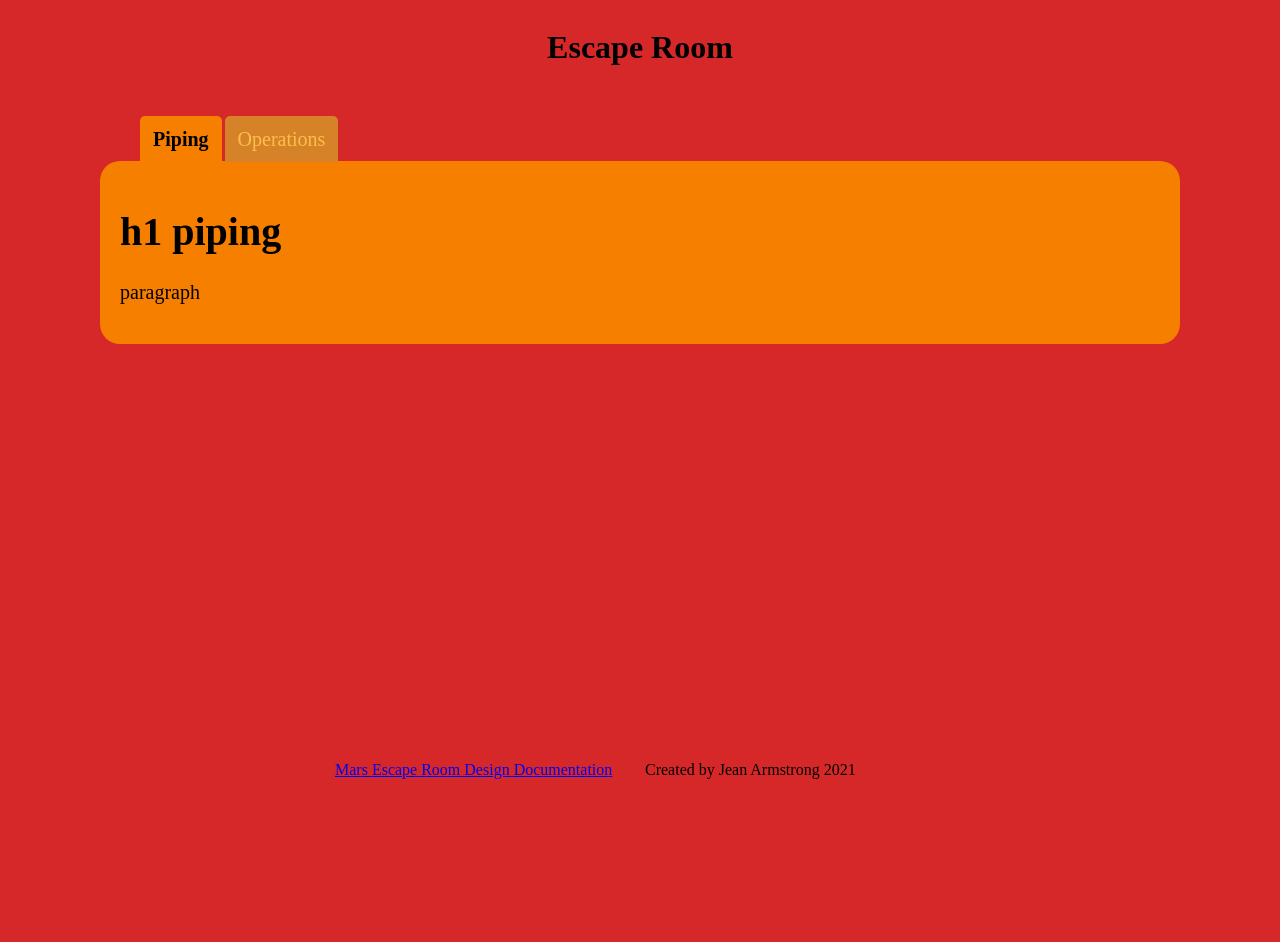
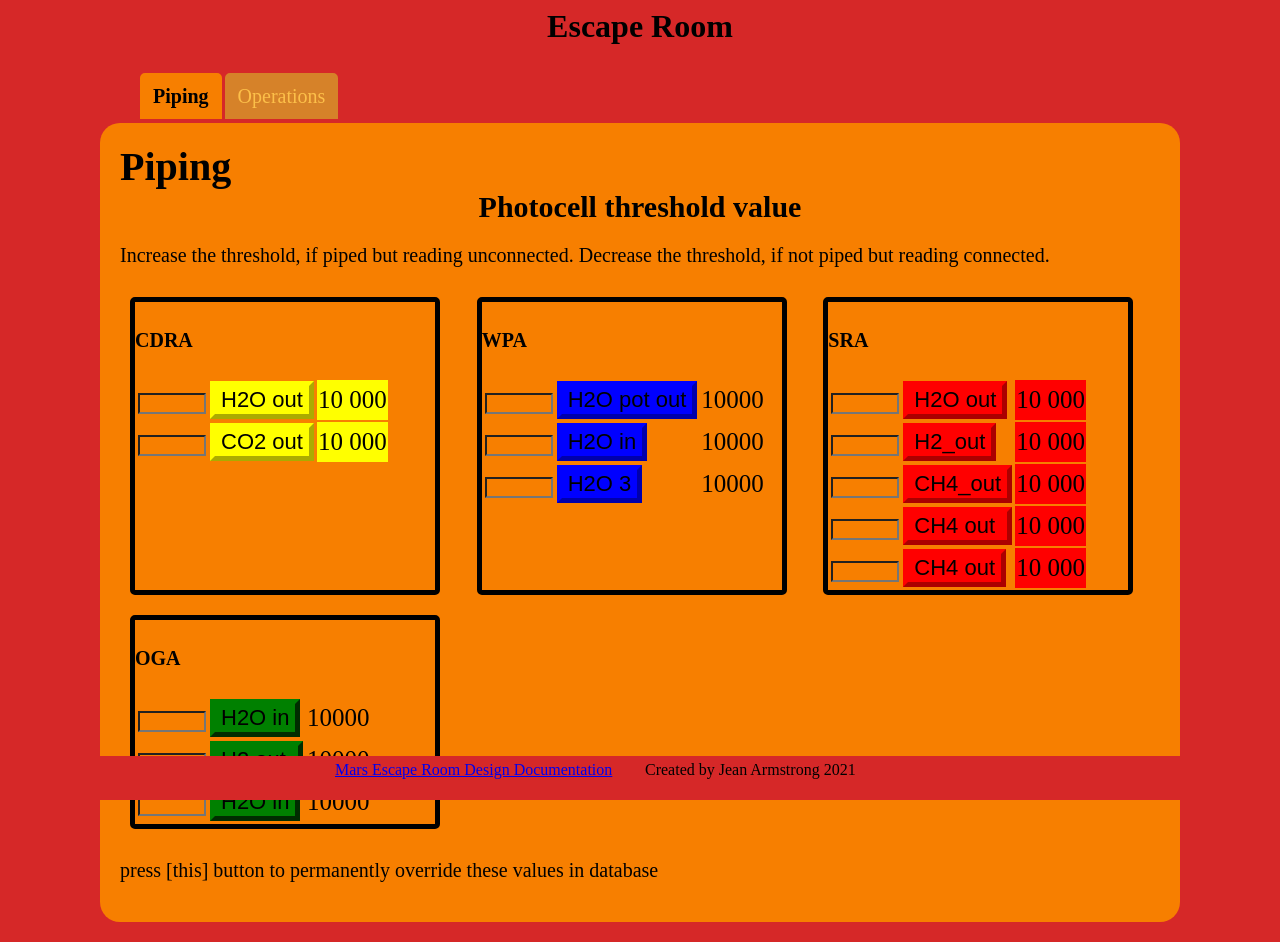
Before and after one commit to bjarmstr/MarsEscape, a Flask app: template Mars4/app/templates/piping.html in a window 1280 px wide. Before the commit the page ends 779 px from the top, so only its background shows below. Run offline with Flask 2, Linux system fonts and the light colour scheme; the template is opened without the code that fills it, so the values that code supplies are empty.

Commit message:
basic layout for piping

```diff
--- /dev/null
+++ b/Mars4/app/static/css/piping.css
@@ -0,0 +1,95 @@
+@charset "ISO-8859-1";
+
+
+
+
+
+
+main{
+	margin-top: 5px; /*keeps the tab correct distance from main --*/
+}
+
+/* Start with the margins set to zero to avoid margin-collapse confusion */
+h1, h2, h3, ul,li {
+    margin: 0;
+
+}
+
+
+h2 {
+	text-align: center;
+}
+
+td {
+	font-size:25px;
+}
+
+input[type=text] {
+	background: #F77F00;
+	width: 60px;  /*size of entry field*/
+
+}
+
+
+
+.wrapper {
+  display: grid;
+  grid-template-columns: repeat(auto-fit, minmax(300px,1fr));
+
+}
+
+.wrapper > * {
+
+  border: 5px solid black;
+  border-radius: 5px;
+  margin: 10px;
+  width: 300px;
+
+}
+
+.CDRA .button{
+	border-width:5px;
+    border-style:outset;
+    border-color: yellow;
+    font-size: 22px;
+    background: yellow;
+}
+
+.CDRA .threshold{
+	background:yellow;
+}
+
+.OGA .button{
+	border-width:5px;
+    border-style:outset;
+    font-size: 22px;
+    background: green;
+    border-color: green;
+}
+
+.OGA .threshold{
+	background:green;
+}
+.WPA .button{
+	border-width:5px;
+    border-style:outset;
+    font-size: 22px;
+    background: blue;
+    border-color: blue;
+}
+
+.WPA .threshold{
+	background: blue;
+}
+
+.SRA .button{
+	border-width:5px;
+    border-style:outset;
+    font-size: 22px;
+    background: red;
+    border-color: red;
+}
+
+.SRA .threshold{
+	background: red;
+}
--- a/Mars4/app/templates/piping.html
+++ b/Mars4/app/templates/piping.html
@@ -3,12 +3,117 @@
 {% extends "base.html" %}
 
 {% block more_css %}
-<link rel="stylesheet" href="/static/css/clock_on.css"
+<link rel="stylesheet" href="/static/css/piping.css">
 {% endblock %}
 
 {% block content %}
-    <h1>h1 piping</h1>
+    <h1>Piping</h1>
 
-    <div><p>paragraph</p></div>
 
+	<h2>Photocell threshold value</h2>
+	<p>Increase the threshold, if piped but reading unconnected.  Decrease the
+		threshold, if not piped but reading connected.</p>
+    {%if error%}
+		<p class="error"><strong>Error:</strong>{{error}}</p>
+	{% endif %}
+
+	    <form class= "piping" action="#" method="post">
+ <div class="wrapper">
+
+	  <!-- ------ CDRA -->
+	    <div class="CDRA">
+	   <table>
+	    <h4>CDRA</h4>
+		  <tr>
+		    <td><input type="text" name="CDRA H2O out" value="" /></td>
+		    <td><input class="button" type="submit" value="H2O out" /></td>
+		    <td class="threshold">10 000</td>
+		  </tr>
+		  <tr>
+		    <td><input type="text" name="CDRA CO2 out" value=""/></td>
+		    <td><input class="button" type="submit" value="CO2 out" /></td>
+		    <td class="threshold">10 000</td>
+		  </tr>
+
+		</table>
+	    </div>
+	    	<!-- ------ WPA -->
+	   <div class="WPA">
+	   <table>
+	    <h4>WPA</h4>
+		  <tr>
+		    <td><input type="text" name="WPA H2O pot out" value="" /></td>
+		    <td><input class="button" input type="submit" value="H2O pot out" /></td>
+		    <td>10000</td>
+		  </tr>
+		  <tr>
+		    <td><input type="text" name="WPA H2O" value=""/></td>
+		    <td><input class="button" input type="submit" value="H2O in" /></td>
+		    <td>10000</td>
+		  </tr>
+		  <tr>
+		    <td><input type="text" name="WPA H2O 3" value=""/></td>
+		    <td><input class="button" input type="submit" value="H2O 3" /></td>
+		    <td>10000</td>
+		  </tr>
+
+		</table>
+	    </div>
+	<!-- ------ SRA -->
+	   <div class="SRA">
+	   <table>
+	    <h4>SRA</h4>
+		  <tr>
+		    <td><input type="text" name="SRA_H2O_out" value="" /></td>
+		    <td><input class="button" input type="submit" value="H2O out" /></td>
+		    <td class="threshold">10 000</td>
+		  </tr>
+		  <tr>
+		    <td><input type="text" name="SRA_H2_out" value=""/></td>
+		    <td><input class="button" input type="submit" class="button" value="H2_out" /></td>
+		    <td class="threshold">10 000</td>
+		  </tr>
+		   <tr>
+		    <td><input type="text" name="SRA_CH4_out" value=""/></td>
+		    <td><input class="button" input type="submit" value="CH4_out" /></td>
+		    <td class="threshold">10 000</td>
+		  </tr>
+		   <tr>
+		    <td><input type="text" name="SRA_CH4_out" value=""/></td>
+		    <td><input class="button" input type="submit" value="CH4 out " /></td>
+		   <td class="threshold">10 000</td>
+		  </tr>
+		   <tr>
+		    <td><input type="text" name="SRA_CH4_out" value=""/></td>
+		    <td><input class="button" input type="submit" value="CH4 out" /></td>
+		    <td class="threshold">10 000</td>
+		  </tr>
+		</table>
+		</div>
+
+	<!-- ------ OGA -->
+	   <div class="OGA">
+	   <table>
+	    <h4>OGA</h4>
+		  <tr>
+		    <td><input class="entry" type="text" name="OGA H2O in" value="" /></td>
+		    <td><input class="button" input type="submit" value="H2O in" /></td>
+		    <td>10000</td>
+		  </tr>
+		  <tr>
+		    <td><input class="entry"type="text" name="OGA H2 out" value=""/></td>
+		    <td><input class="button" input type="submit" value="H2 out " /></td>
+		    <td>10000</td>
+		  </tr>
+		  <tr>
+		    <td><input class="entry" type="text" name="OGA H2O 3" value=""/></td>
+		    <td><input class="button" input type="submit" value="H2O in" /></td>
+		    <td>10000</td>
+		  </tr>
+
+		</table>
+		</div>
+
+ </div>
+<p>press [this] button to permanently override these values in database </p>
 {% endblock %}
```
